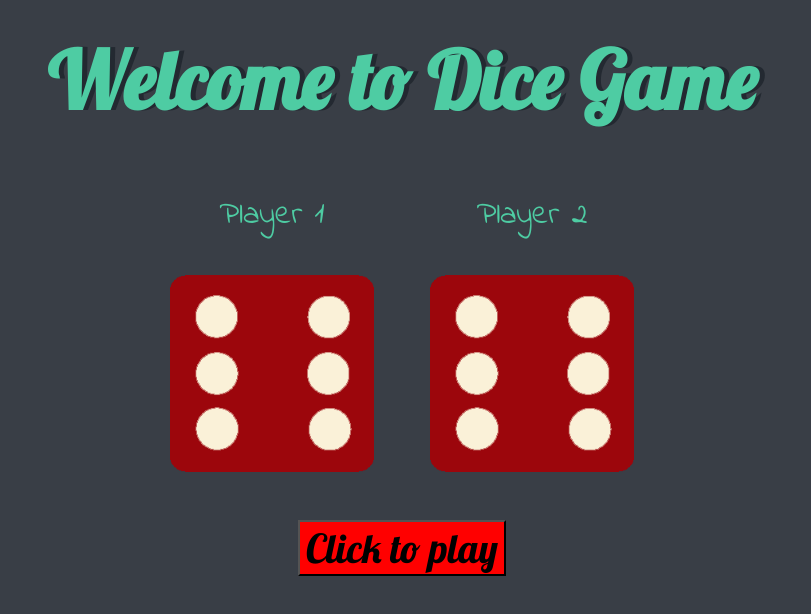
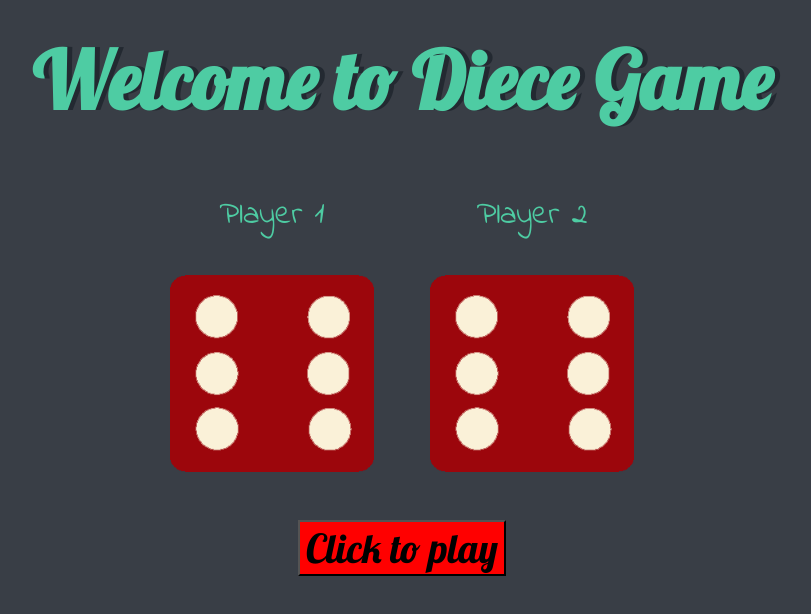
Before and after one commit to vinay-rv/Dicegame, a plain HTML site: page dicee.html in a window 1280 px wide. Shown: the whole page, without its empty margins (238-1049 px from the left). Drawn offline with Linux system fonts and the light colour scheme.

Commit message:
Add files via upload

```diff
--- a/dicee.html
+++ b/dicee.html
@@ -10,7 +10,7 @@
   <body>
 
     <div class="container">
-      <h1>Welcome to Dice Game</h1>
+      <h1>Welcome to Diece Game</h1>
 
       <div class="dice">
         <p>Player 1</p>
```
